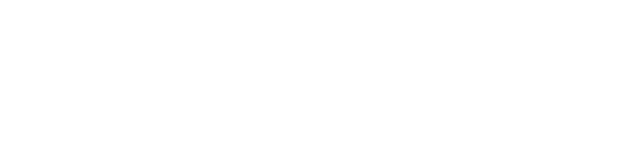
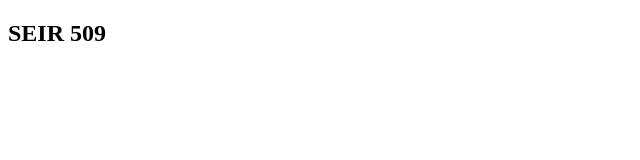
Before and after one commit to Freightscape/Are-you-smarter-than-a-GA-Dev, a plain HTML site: page index.html in a window 1280 px wide. Shown: the whole page, without its empty margins (0-640 px from the left). Drawn offline with Linux system fonts and the light colour scheme.

Commit message:
Step 1 - HTML Planning

```diff
--- a/index.html
+++ b/index.html
@@ -8,5 +8,21 @@
     <script src="app.js"></script>
     <link rel="stylesheet" href="style.css" />
   </head>
-  <body></body>
+  <body>
+    <div id="container">
+      <aside id="top-center"><h2>SEIR 509</h2></aside>
+    </div>
+  </body>
 </html>
+
+<!-- Phase 1
+Outlayed questions
+Answer selections
+Submit Button
+Countdown
+Strike Out
+
+Phase 2
+Phase out questions 1 by 1
+Code response to Correct & False answers
+Activate Countdown -->
```
